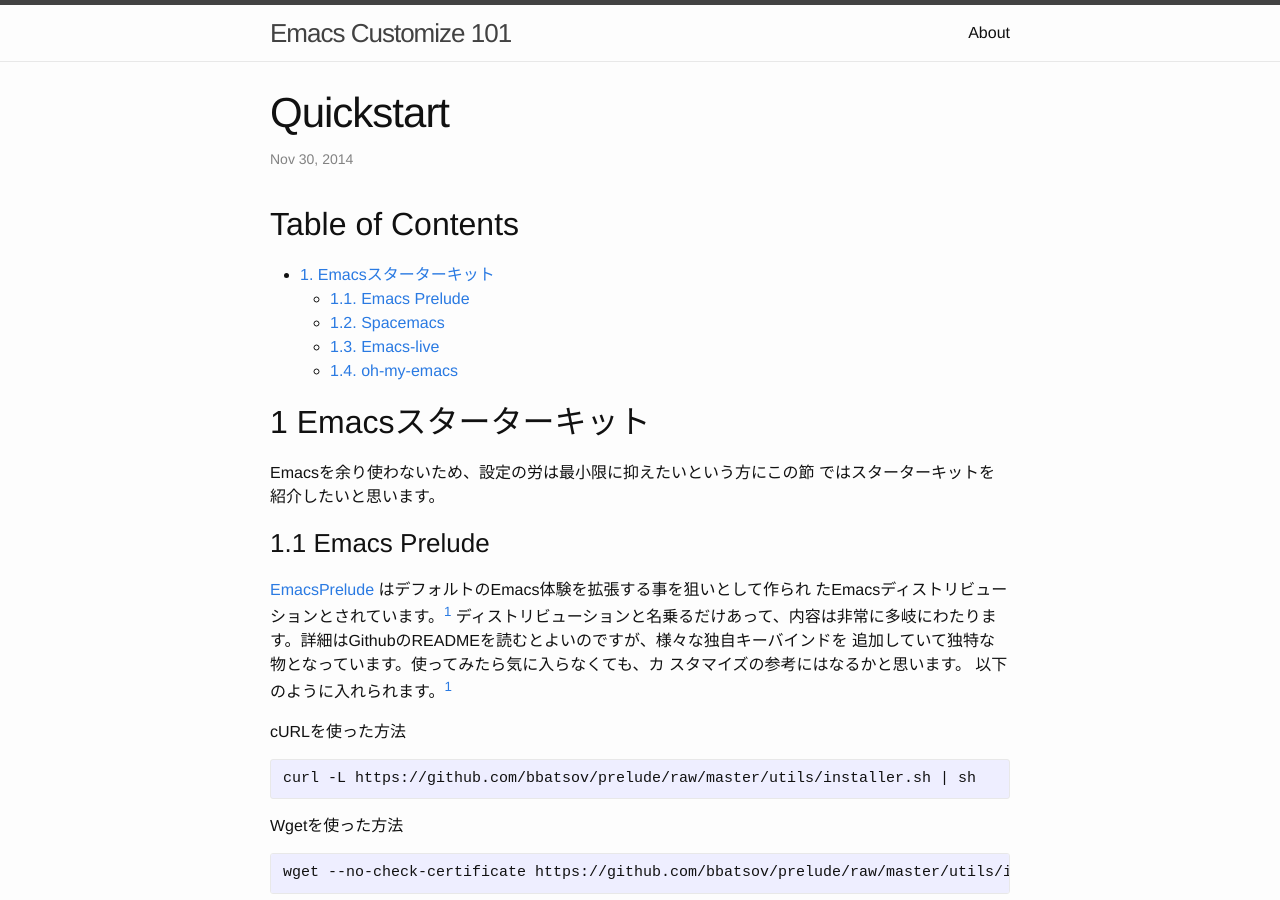
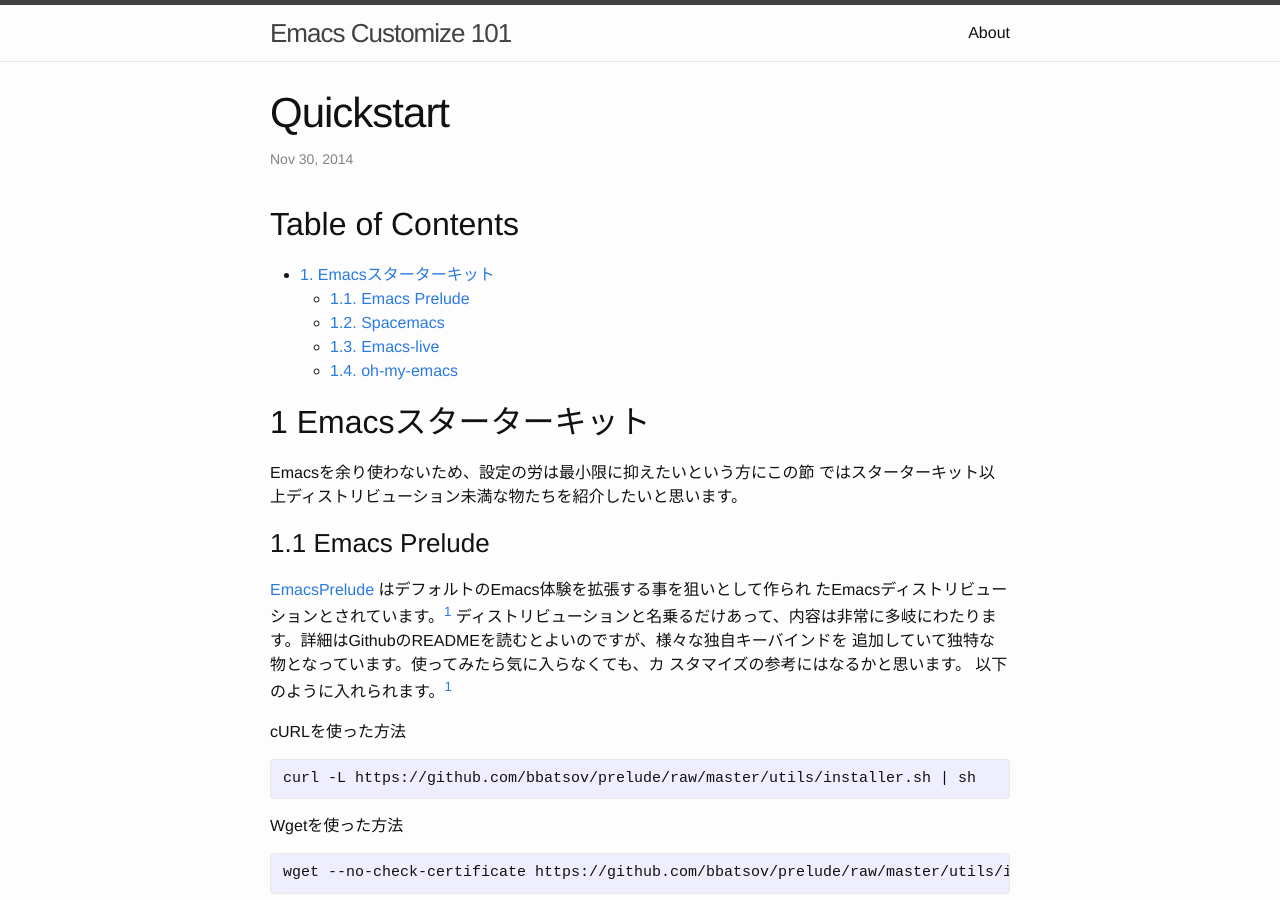
Before and after one commit to rizaudo/emacs-customize-101-jp, a Jekyll site: the page built from _posts/2014-11-30-quickstart.html, in a window 1280 px wide and 900 px high. Built offline with Jekyll 4.4.1, drawn with Linux system fonts in a browser that asks for light colours.

Commit message:
update & fix quickstart

```diff
--- a/_posts/2014-11-30-quickstart.html
+++ b/_posts/2014-11-30-quickstart.html
@@ -27,7 +27,7 @@ comments:
 <div class="outline-text-2" id="text-1">
 <p>
 Emacsを余り使わないため、設定の労は最小限に抑えたいという方にこの節
-ではスターターキットを紹介したいと思います。
+ではスターターキット以上ディストリビューション未満な物たちを紹介したいと思います。
 </p>
 </div>
 <div id="outline-container-sec-1-1" class="outline-3">
--- a/org/2014-11-30-quickstart.org
+++ b/org/2014-11-30-quickstart.org
@@ -3,10 +3,11 @@
 #+JEKYLL_LAYOUT: post
 #+JEKYLL_CATEGORIES: quickstart
 #+JEKYLL_PUBLISHED: true
+#+STARTUP: indent
 
 * Emacsスターターキット
 Emacsを余り使わないため、設定の労は最小限に抑えたいという方にこの節
-  ではスターターキットを紹介したいと思います。
+ではスターターキット以上ディストリビューション未満な物たちを紹介したいと思います。
 # ちょっとスターターキットという言い方は変えたい。何か良い表現は無い
 # かな？
 ** Emacs Prelude
```
Lines whose indentation alone changed are shown as unchanged.
